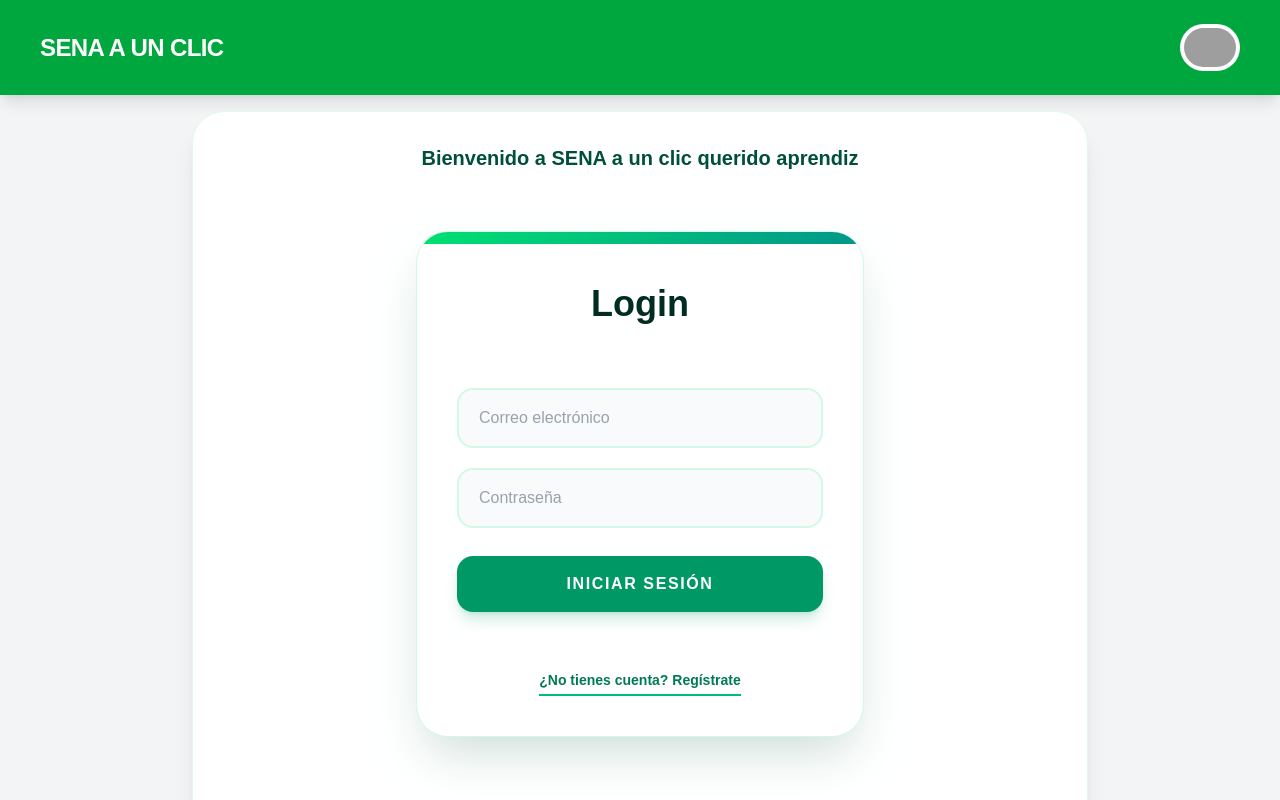
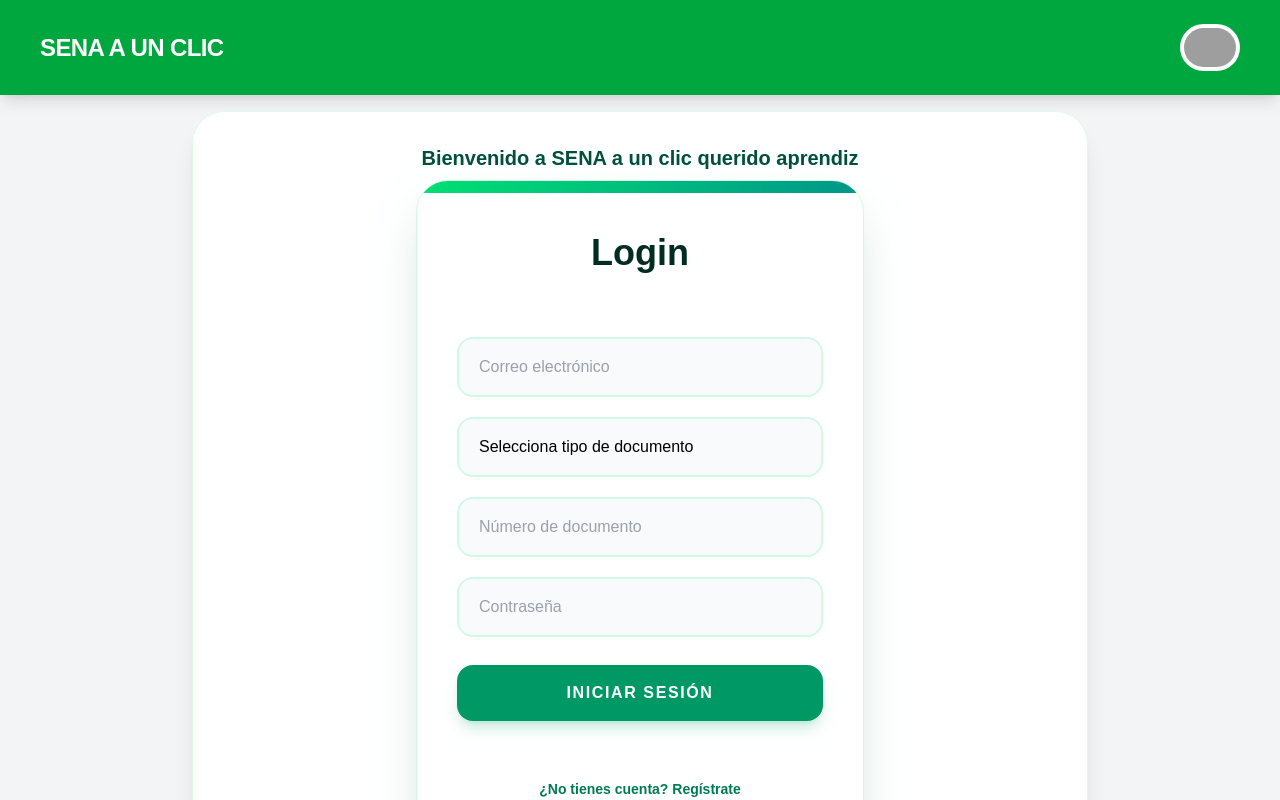
Before and after one commit to jhonlenis/proyect-grad-v1, a Next.js app: page / in a window 1280 px wide. Shown: the top 800 px of the page. Built offline with nearby package versions, Linux system fonts and the light colour scheme; grey boxes are pictures that could not be loaded.

Commit message:
cambios pequenos en los fromularios

```diff
--- a/app/components/auth/LoginForm.tsx
+++ b/app/components/auth/LoginForm.tsx
@@ -4,19 +4,21 @@
 
 interface LoginData {
   correo: string;
+  documento: string;
   password: string;
 }
 
 export default function LoginForm() {
   const [formData, setFormData] = useState<LoginData>({
     correo: "",
+    documento: "",
     password: "",
   });
   const [loading, setLoading] = useState(false);
   // Nuevo estado para los mensajes en pantalla
   const [status, setStatus] = useState<{ type: 'success' | 'error', text: string } | null>(null);
 
-  const handleChange = (e: ChangeEvent<HTMLInputElement>) => {
+  const handleChange = (e: ChangeEvent<HTMLInputElement | HTMLSelectElement>) => {
     const { name, value } = e.target;
     setFormData((prev) => ({ ...prev, [name]: value }));
   };
@@ -87,6 +89,37 @@
           />
         </div>
 
+        <div>
+          <select
+          name="documento"
+          value={formData.documento}
+          onChange={handleChange}
+          className="w-full px-5 py-4 rounded-2xl bg-gray-50 border-2 border-emerald-100 focus:border-emerald-500 focus:bg-white text-black outline-none transition-all cursor-pointer appearance-none"
+          required
+        >
+          <option value="" disabled selected className="text-gray-400">
+            Selecciona tipo de documento
+          </option>
+          <option value="CC">Cédula de Ciudadanía</option>
+          <option value="TI">Tarjeta de Identidad</option>
+          <option value="CE">Cédula de Extranjería</option>
+          <option value="pasaporte">Pasaporte</option>
+          <option value="PPT">Permiso de Protección Temporal</option>
+        </select>
+        </div>
+
+        <div>
+          <input
+            type="text"
+            name="documento"
+            placeholder="Número de documento"
+            value={formData.documento}
+            onChange={handleChange}
+            className="w-full px-5 py-4 rounded-2xl bg-gray-50 border-2 border-emerald-100 focus:border-emerald-500 focus:bg-white text-black outline-none transition-all placeholder:text-gray-400"
+            required
+          />
+        </div>
+
         <div className="w-full">
           <input
             type="password"
--- a/app/components/auth/RegistroForm.tsx
+++ b/app/components/auth/RegistroForm.tsx
@@ -19,7 +19,7 @@
     password: "",
   });
 
-  const handleChange = (e: ChangeEvent<HTMLInputElement>) => {
+  const handleChange = (e: ChangeEvent<HTMLInputElement | HTMLSelectElement>) => {
     const { name, value } = e.target;
     setFormData((prev) => ({
       ...prev,
@@ -66,6 +66,22 @@
         </div>
 
         {/* Campo Documento */}
+        <select
+          name="documento"
+          value={formData.documento}
+          onChange={handleChange}
+          className="w-full px-5 py-4 rounded-2xl bg-gray-50 border-2 border-emerald-100 focus:border-emerald-500 focus:bg-white text-black outline-none transition-all cursor-pointer appearance-none"
+          required
+        >
+          <option value="" disabled selected className="text-gray-400">
+            Selecciona tipo de documento
+          </option>
+          <option value="CC">Cédula de Ciudadanía</option>
+          <option value="TI">Tarjeta de Identidad</option>
+          <option value="CE">Cédula de Extranjería</option>
+          <option value="pasaporte">Pasaporte</option>
+          <option value="PPT">Permiso de Protección Temporal</option>
+        </select>
         <input
           type="text"
           name="documento"
```
